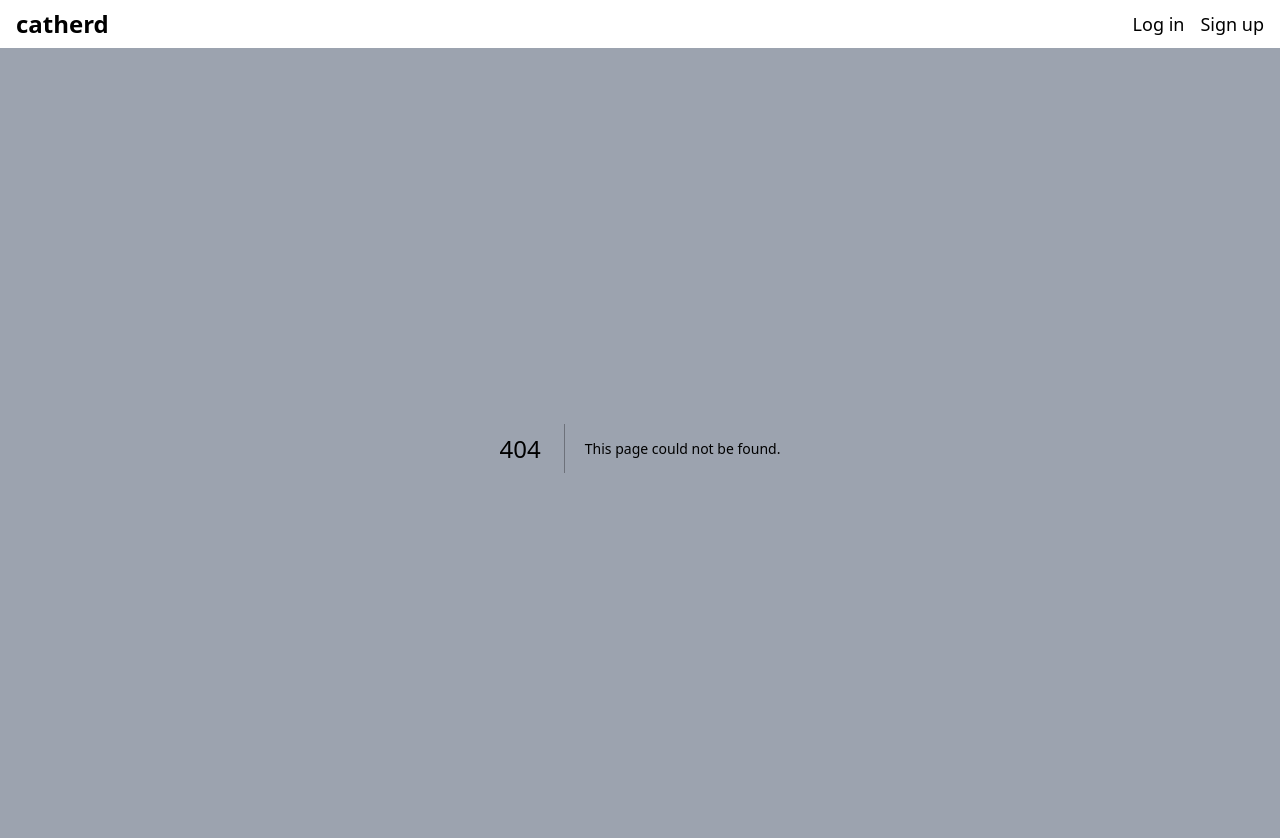
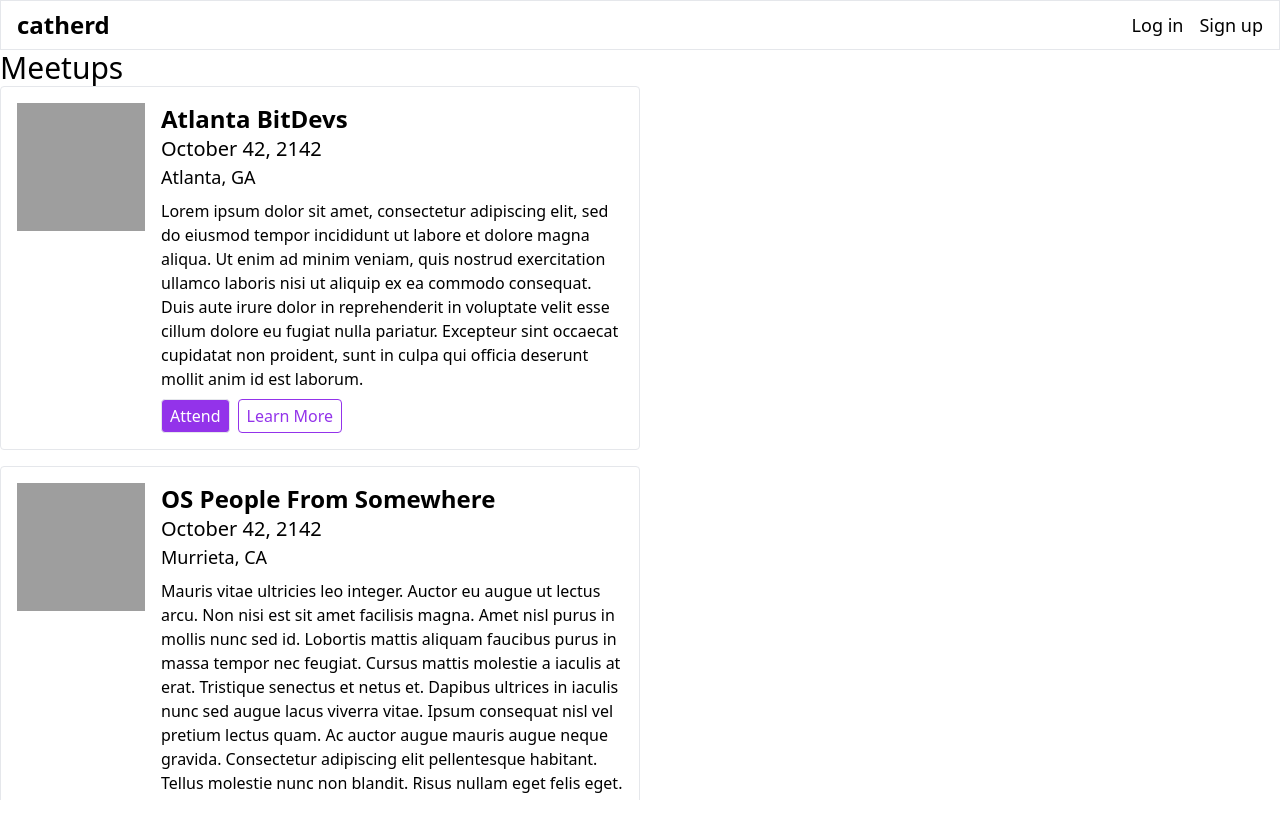
Before and after one commit to ATLBitLab/nostr-meetup, a Next.js app: page /meetups in a window 1280 px wide. Before the commit this address had no page. Shown: the top 838 px of the page. After the commit the page ends 800 px from the top, so only its background shows below. Built offline with nearby package versions, Linux system fonts and the light colour scheme; grey boxes are pictures that could not be loaded.

Commit message:
add initial meeting component

```diff
--- a/src/components/Events.tsx
+++ b/src/components/Events.tsx
@@ -11,7 +11,7 @@ const relays = [
 
 export default function Events() {
   const filters: Filter = {
-    // since: Math.floor(Date.now() / 1000),
+    since: Math.floor(Date.now() / 1000),
     kinds: [1],
   };
 
--- a/src/components/Layout.tsx
+++ b/src/components/Layout.tsx
@@ -14,7 +14,9 @@ export default function Layout({ children }: { children: ReactNode }) {
 
       <div className="flex h-screen w-screen flex-col bg-white">
         <Navbar />
-        <main className="flex flex-col h-full bg-gray-400">{children}</main>
+        <main className="flex flex-col h-full bg-white overflow-y-auto">
+          {children}
+        </main>
       </div>
     </>
   );
--- a/src/components/Navbar.tsx
+++ b/src/components/Navbar.tsx
@@ -2,6 +2,7 @@ import { useState } from "react";
 import Link from "next/link";
 import { useRouter } from "next/router";
 import useNostr from "~/hooks/useNostr";
+import ClickAwayListener from "react-click-away-listener";
 
 const Navbar = () => {
   const { pubkey, setPubkey } = useNostr();
@@ -16,7 +17,7 @@ const Navbar = () => {
   };
 
   return (
-    <div className="flex justify-between py-2 px-4">
+    <div className="flex justify-between py-2 px-4 border border-b">
       <Link href="/">
         <p className="font-semibold text-2xl">catherd</p>
       </Link>
@@ -36,9 +37,10 @@ const Navbar = () => {
         <div className="flex gap-4 text-lg items-center">
           <p>Welcome, {pubkey.slice(0, 12)}</p>
 
+          <ClickAwayListener onClickAway={() => setOpenAccountMenu(false)}>
             <div id="dropdown" className="">
               <div
-              className="rounded-[50%] bg-gray-400 h-8 w-8"
+                className="rounded-[50%] bg-gray-400 h-8 w-8 mr-2"
                 onClick={() => setOpenAccountMenu(!openAccountMenu)}
                 id="temp profile button"
               />
@@ -63,6 +65,7 @@ const Navbar = () => {
                 </li>
               </ul>
             </div>
+          </ClickAwayListener>
         </div>
       )}
     </div>
--- a/src/pages/demo.tsx
+++ b/src/pages/demo.tsx
@@ -17,7 +17,7 @@ export default function Demo() {
 
   const disabled = !pubkey;
 
-  const { register, handleSubmit } = useZodForm({
+  const { register, handleSubmit, setValue } = useZodForm({
     mode: "onSubmit",
     schema: z.object({
       content: z.string(),
@@ -71,6 +71,8 @@ export default function Demo() {
       console.debug("err", err);
     }
 
+    setValue("content", "");
+
     console.debug("done");
   };
 
@@ -82,6 +84,7 @@ export default function Demo() {
           <input
             className="border rounded border-gray-700 grow px-2 py-1"
             placeholder="Kind-1 message content"
+            autoComplete="off"
             disabled={disabled}
             {...register("content")}
           />
--- /dev/null
+++ b/src/pages/meetups.tsx
@@ -0,0 +1,78 @@
+interface MeetupType {
+  name: string;
+  about: string;
+  picture: string;
+  date: string;
+  location: string;
+  topics: string[];
+}
+
+const testMeetups: MeetupType[] = [
+  {
+    name: "Atlanta BitDevs",
+    about:
+      "Lorem ipsum dolor sit amet, consectetur adipiscing elit, sed do eiusmod tempor incididunt ut labore et dolore magna aliqua. Ut enim ad minim veniam, quis nostrud exercitation ullamco laboris nisi ut aliquip ex ea commodo consequat. Duis aute irure dolor in reprehenderit in voluptate velit esse cillum dolore eu fugiat nulla pariatur. Excepteur sint occaecat cupidatat non proident, sunt in culpa qui officia deserunt mollit anim id est laborum.",
+    picture: "https://picsum.photos/200",
+    date: "October 42, 2142",
+    location: "atlanta, GA",
+    topics: ["nostr", "bitcoin"],
+  },
+  {
+    name: "OS People from Somewhere",
+    about:
+      "Mauris vitae ultricies leo integer. Auctor eu augue ut lectus arcu. Non nisi est sit amet facilisis magna. Amet nisl purus in mollis nunc sed id. Lobortis mattis aliquam faucibus purus in massa tempor nec feugiat. Cursus mattis molestie a iaculis at erat. Tristique senectus et netus et. Dapibus ultrices in iaculis nunc sed augue lacus viverra vitae. Ipsum consequat nisl vel pretium lectus quam. Ac auctor augue mauris augue neque gravida. Consectetur adipiscing elit pellentesque habitant. Tellus molestie nunc non blandit. Risus nullam eget felis eget. Pellentesque habitant morbi tristique senectus et. Fermentum leo vel orci porta non pulvinar neque laoreet.",
+    picture: "https://picsum.photos/200",
+    date: "October 42, 2142",
+    location: "Murrieta, CA",
+    topics: ["programming", "linux"],
+  },
+  {
+    name: "OS People from Somewhere",
+    about:
+      "Mauris vitae ultricies leo integer. Auctor eu augue ut lectus arcu. Non nisi est sit amet facilisis magna. Amet nisl purus in mollis nunc sed id. Lobortis mattis aliquam faucibus purus in massa tempor nec feugiat. Cursus mattis molestie a iaculis at erat. Tristique senectus et netus et. Dapibus ultrices in iaculis nunc sed augue lacus viverra vitae. Ipsum consequat nisl vel pretium lectus quam. Ac auctor augue mauris augue neque gravida. Consectetur adipiscing elit pellentesque habitant. Tellus molestie nunc non blandit. Risus nullam eget felis eget. Pellentesque habitant morbi tristique senectus et. Fermentum leo vel orci porta non pulvinar neque laoreet.",
+    picture: "https://picsum.photos/200",
+    date: "October 42, 2142",
+    location: "Murrieta, CA",
+    topics: ["programming", "linux"],
+  },
+];
+
+const Meetup = ({ info }: { info: MeetupType }) => {
+  return (
+    <div className="flex border rounded w-1/2 p-4 gap-4">
+      <img className="h-32 w-32" src={info.picture} height={128} width={128} />
+
+      <div className="flex flex-col gap-2">
+        <div>
+          <h1 className="text-2xl font-semibold capitalize">{info.name}</h1>
+          <h2 className="text-xl font-light capitalize">{info.date}</h2>
+          <h3 className="text-lg font-light capitalize">{info.location}</h3>
+        </div>
+
+        <p>{info.about}</p>
+
+        <div className="flex gap-2">
+          <button className="border rounded w-fit bg-purple-600 capitalize text-white px-2 py-1">
+            attend
+          </button>
+          <button className="border rounded w-fit border-purple-600 capitalize text-purple-600 px-2 py-1">
+            learn more
+          </button>
+        </div>
+      </div>
+    </div>
+  );
+};
+
+export default function Meetups() {
+  return (
+    <div className="h-full bg-white overflow-y-auto">
+      <h1 className="text-3xl">Meetups</h1>
+      <div className="flex flex-col gap-4">
+        {testMeetups.map((m) => {
+          return <Meetup info={m} />;
+        })}
+      </div>
+    </div>
+  );
+}
--- /dev/null
+++ b/src/pages/p/[group].tsx
@@ -0,0 +1,130 @@
+import { nip19 } from "nostr-tools";
+import { useRouter } from "next/router";
+import { group } from "console";
+
+interface MeetupType {
+  name: string;
+  about: string;
+  picture: string;
+  date: string;
+  location: string;
+  topics: string[];
+  id: string;
+}
+
+const testMeetups: MeetupType[] = [
+  {
+    name: "Atlanta BitDevs",
+    about:
+      "Lorem ipsum dolor sit amet, consectetur adipiscing elit, sed do eiusmod tempor incididunt ut labore et dolore magna aliqua. Ut enim ad minim veniam, quis nostrud exercitation ullamco laboris nisi ut aliquip ex ea commodo consequat. Duis aute irure dolor in reprehenderit in voluptate velit esse cillum dolore eu fugiat nulla pariatur. Excepteur sint occaecat cupidatat non proident, sunt in culpa qui officia deserunt mollit anim id est laborum.",
+    picture: "https://picsum.photos/200",
+    date: "October 42, 2142",
+    location: "atlanta, GA",
+    topics: ["nostr", "bitcoin"],
+    id: "123",
+  },
+  {
+    name: "OS People from Somewhere",
+    about:
+      "Mauris vitae ultricies leo integer. Auctor eu augue ut lectus arcu. Non nisi est sit amet facilisis magna. Amet nisl purus in mollis nunc sed id. Lobortis mattis aliquam faucibus purus in massa tempor nec feugiat. Cursus mattis molestie a iaculis at erat. Tristique senectus et netus et. Dapibus ultrices in iaculis nunc sed augue lacus viverra vitae. Ipsum consequat nisl vel pretium lectus quam. Ac auctor augue mauris augue neque gravida. Consectetur adipiscing elit pellentesque habitant. Tellus molestie nunc non blandit. Risus nullam eget felis eget. Pellentesque habitant morbi tristique senectus et. Fermentum leo vel orci porta non pulvinar neque laoreet.",
+    picture: "https://picsum.photos/200",
+    date: "October 42, 2142",
+    location: "Murrieta, CA",
+    topics: ["programming", "linux"],
+    id: "13",
+  },
+  {
+    name: "OS People from Somewhere",
+    about:
+      "Mauris vitae ultricies leo integer. Auctor eu augue ut lectus arcu. Non nisi est sit amet facilisis magna. Amet nisl purus in mollis nunc sed id. Lobortis mattis aliquam faucibus purus in massa tempor nec feugiat. Cursus mattis molestie a iaculis at erat. Tristique senectus et netus et. Dapibus ultrices in iaculis nunc sed augue lacus viverra vitae. Ipsum consequat nisl vel pretium lectus quam. Ac auctor augue mauris augue neque gravida. Consectetur adipiscing elit pellentesque habitant. Tellus molestie nunc non blandit. Risus nullam eget felis eget. Pellentesque habitant morbi tristique senectus et. Fermentum leo vel orci porta non pulvinar neque laoreet.",
+    picture: "https://picsum.photos/200",
+    date: "October 42, 2142",
+    location: "Murrieta, CA",
+    topics: ["programming", "linux"],
+    id: "2",
+  },
+];
+
+const Meetup = ({ info }: { info: MeetupType }) => {
+  return (
+    <div className="flex border rounded w-1/2 p-4 gap-4">
+      <img className="h-32 w-32" src={info.picture} height={128} width={128} />
+
+      <div className="flex flex-col gap-2">
+        <div>
+          <h1 className="text-2xl font-semibold capitalize">{info.name}</h1>
+          <h2 className="text-xl font-light capitalize">{info.date}</h2>
+          <h3 className="text-lg font-light capitalize">{info.location}</h3>
+        </div>
+
+        <p>{info.about}</p>
+
+        <div className="flex gap-2">
+          <button className="border rounded w-fit bg-purple-600 capitalize text-white px-2 py-1">
+            attend
+          </button>
+          <button className="border rounded w-fit border-purple-600 capitalize text-purple-600 px-2 py-1">
+            learn more
+          </button>
+        </div>
+      </div>
+    </div>
+  );
+};
+
+const getChannelPubkey = (
+  group: string[] | string | undefined,
+  isReady: boolean
+) => {
+  if (!isReady) return null;
+  if (typeof group !== "string") return null;
+  if (group.startsWith("npub1")) {
+    try {
+      let { type, data: nipData } = nip19.decode(group);
+      if (type === "npub") {
+        return nipData as string;
+      } else {
+        return null;
+      }
+    } catch (error) {
+      console.error(error);
+      return null;
+    }
+  }
+
+  // might be hex format
+  try {
+    // try npub encode to validate hex public key
+    nip19.npubEncode(group);
+    return group;
+  } catch (error) {
+    console.error(error);
+    return null;
+  }
+};
+
+export default function Group() {
+  const { query, isReady } = useRouter();
+
+  const groupPubkey = getChannelPubkey(query?.group, isReady);
+  console.debug("groupPubkey", groupPubkey);
+
+  if (!isReady) {
+    return <div className="h-full bg-white"></div>;
+  }
+
+  if (!groupPubkey) {
+    return <p>Invalid hex public key or bech32 public key!</p>;
+  }
+
+  return (
+    <div className="h-full px-32 bg-white overflow-y-auto">
+      <h1 className="text-3xl">Meetups</h1>
+      <div className="flex flex-col gap-6">
+        {testMeetups.map((m) => {
+          return <Meetup key={m.id} info={m} />;
+        })}
+      </div>
+    </div>
+  );
+}
```
Lines whose indentation alone changed are shown as unchanged.
